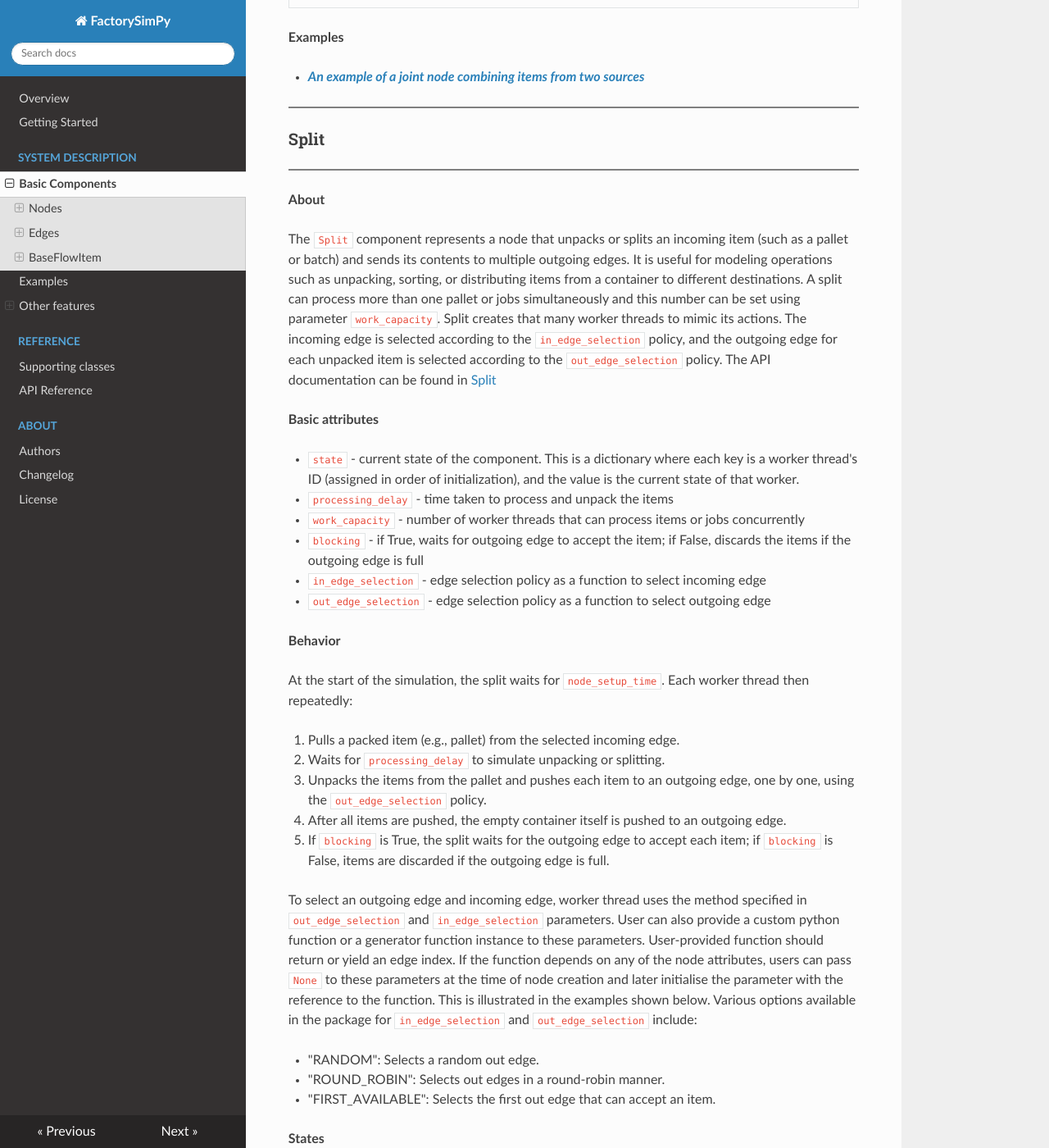
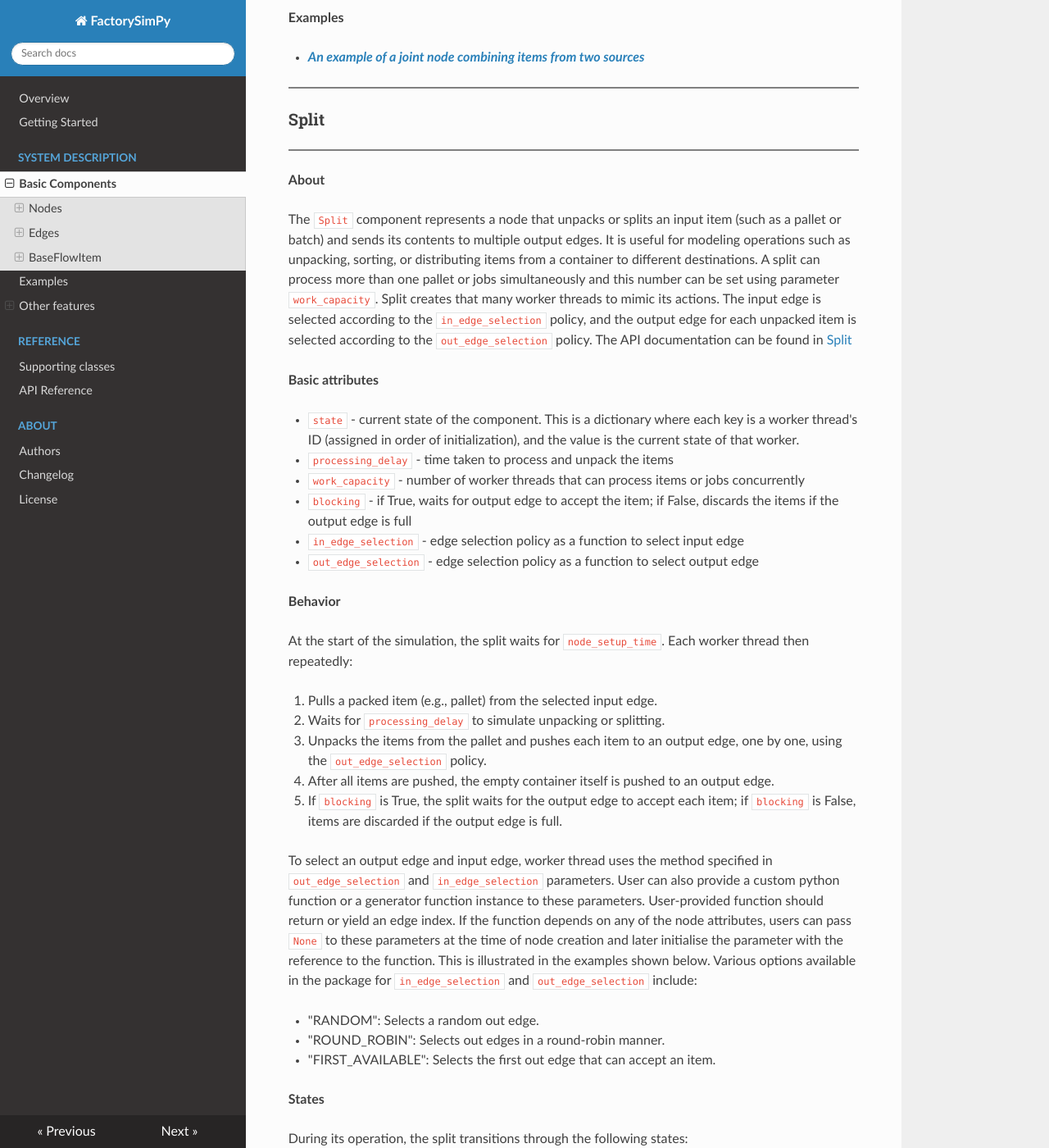
Before and after one commit to FactorySimPy/FactorySimPy, an MkDocs documentation site: the page built from docs/basic_components.md, in a window 1280 px wide and 1400 px high, scrolled down 9046 px. Shown: the whole window at 82% size. Built offline with MkDocs 1.6.1, drawn with Linux system fonts in a browser that asks for light colours; nearby versions of some CDN libraries; some of the changed text lies outside the part shown.

Commit message:
documentation update

````diff
--- a/docs/basic_components.md
+++ b/docs/basic_components.md
@@ -1,7 +1,7 @@
 # Basic Components
 
 
-Node, Edge and BaseFlowItem are the 3 basic component types in the library. All the other components are derived from them. Nodes are the active, static elements in the system and are responsible for operations such as processing, splitting, or combining items. Every node maintains a list of `in_edges` and `out_edges`, which are references to edge objects that connect it to other nodes. Other parameters of Nodes are `id` (a unique name) and `node_setup_time` (initial delay in each node, which is be a constant value). Common node types include Machine, Split, Joint, Source, and Sink. Source can be used to generate items that flow in the system. Machines are the entities that modifies/processes an item. To multiplex the items that flow in the system, Splits can be used and to pack/join items from different incoming edges a Joint can be used. Sink is the terminal node in the system and the items that enter this node cannot be retrieved.
+Node, Edge and BaseFlowItem are the 3 basic component types in the library. All the other components are derived from them. Nodes are the active, static elements in the system and are responsible for operations such as processing, splitting, or combining items. Every node maintains a list of `in_edges` and `out_edges`, which are references to edge objects that connect it to other nodes. Other parameters of Nodes are `id` (a unique name) and `node_setup_time` (initial delay in each node, which is be a constant value). Common node types include Machine, Split, Joint, Source, and Sink. Source can be used to generate items that flow in the system. Machines are the entities that modifies/processes an item. To multiplex the items that flow in the system, Splits can be used and to pack/join items from different input edges a Joint can be used. Sink is the terminal node in the system and the items that enter this node cannot be retrieved.
 
 
 Edges are passive components that connect exactly two nodes (src_node and dest_node) and helps in transfering items between them. Edges are directed. Each edge has a unique identifier called `id`, and parameters `src_node` and `dest_node` to store the reference to the source node and destination node. Specific types of edges include Buffer, Conveyor, and Fleet. Buffers act as queues with a defined delay. Conveyors move items between nodes while preserving order and support both discrete (slotted belts) and continuous motion. Fleets represent systems like warehouse robots or human operators that transport items between nodes without preserving order.
@@ -56,8 +56,8 @@ Nodes represent active elements in the system. This is a basic type and is the b
 **Basic attributes**
 
 - `id` - unique identifier of the node
-- `in_edges`- list of all the incoming edges to the node
-- `out_edges` -  list of all the outgoing edges from the node
+- `in_edges`- list of all the input edges to the node
+- `out_edges` -  list of all the output edges from the node
 - `node_setup_time`- an initial delay to set up the node.
 
 
@@ -75,8 +75,8 @@ The source is an active component that generates items that flow through the sys
 - `state` - Current state of the component.
 - `inter_arrival_time`- Time interval between two successive item generation.
 - `flow_item_type` - This is the type of item the source should generate. Either "item" or "pallet".
-- `blocking` -  If True, waits for outgoing edge to accept item; if False, discards the item if the outgoing edge if full.
-- `out_edge_selection`- Edge selection policy as a function to select outgoing edge.
+- `blocking` -  If True, waits for output edge to be available to accept item and pushes the item when it is available; if False, discards the item if the output edge if full.
+- `out_edge_selection`- Edge selection policy as a function to select output edge.
 
 **Behavior**
 
@@ -88,7 +88,7 @@ During a simulation run, the source generates items at discrete instants of time
 After generating an item and choosing an output edge, the source behaves as follows:
 
 1. If `blocking` is `True`, it waits with the processed item in a "BLOCKED_STATE" for the out edge to be available and pushes the item when output edge becomes available or has space.
-2. If `blocking` is `False`, it checks if there is space in the outgoing edge to accomodate the item. If the edge is full or unavailable, the item is discarded and the count of discarded item is recorded.
+2. If `blocking` is `False`, it checks if there is space in the output edge to accomodate the item. If the edge is full or unavailable, the item is discarded and the count of discarded item is recorded.
 
 
 
@@ -103,7 +103,7 @@ During its operation, the source transitions through the following states:
 
 2. "GENERATING_STATE": Active state where items are being created and pushed to the out_edge.
 
-3. "BLOCKED_STATE": The source is blocked, waiting for the outgoing edge to accept an item (only when `blocking` is `True`).
+3. "BLOCKED_STATE": The source is blocked, waiting for the output edge to be available to accept an item (only when `blocking` is `True`).
 
 **Usage**
 
@@ -119,8 +119,8 @@ SRC = Source(
     id="SRC2",                  # Unique identifier for the source node
     inter_arrival_time=0.4,     # Time between item generations (can be constant or function/generator)
     flow_item_type="item",      # Type of baseflowitem that the source should generate
-    blocking=False,             # If True, waits for outgoing edge to accept item; if False, discards item if the outgoing edge is full
-    out_edge_selection=0        # Strategy or function to select outgoing edge (can be string or callable or genrator or a constant int)
+    blocking=False,             # If True, waits for output edge to accept item; if False, discards item if the output edge is full
+    out_edge_selection=0        # Strategy or function to select output edge (can be string or callable or genrator or a constant int)
 )
 
 
@@ -167,14 +167,14 @@ print(f"Source {SRC.id}, state times: {SRC.stats["time_spent_in_states"]}")
 
 **About**
 
-A machine is an active component that processes items flowing through the system. Each item incurs a `processing_delay` amount of time to get processed in the machine. A machine can have multiple `in_edges` and `out_edges`. A machine can process multiple items simultaneously. The parameter `work_capacity` indicates the maximum number of items that can be processed simulatanously inside the machine. If work_capacity is set to a number greater than 1 (eg 3), this represents a machine with a maximum of 3 worker processes that are capable of processing 3 worker threads simultaneously. The `processing_delay` can be defined as a constant or defined as a random variate implemented as a python function or a generator function. Machine has two modes of operation based on the parameter value specified in `blocking`. If it is set to `True`, the processed item is held in a blocked state and machine waits for the out edge to be available to accept the item and pushes the processed item to the chosen out edge once it is available. The other mode can be configured by setting `blocking` to `False`. In this mode , the machine checks if there is space available in the chosen outgoing edge and only if there is space the item is pushed. If the outgoing edge is unavailable or full, the item will be discarded and its count will be recorded. The API documentation can be found in [Machine](machine.md)
+A machine is an active component that processes items flowing through the system. Each item incurs a `processing_delay` amount of time to get processed in the machine. A machine can have multiple `in_edges` and `out_edges`. A machine can process multiple items simultaneously. The parameter `work_capacity` indicates the maximum number of items that can be processed simulatanously inside the machine. If work_capacity is set to a number greater than 1 (eg 3), this represents a machine with a maximum of 3 worker processes that are capable of processing 3 worker threads simultaneously. The `processing_delay` can be defined as a constant or defined as a random variate implemented as a python function or a generator function. Machine has two modes of operation based on the parameter value specified in `blocking`. If it is set to `True`, the processed item is held in a blocked state and machine waits for the out edge to be available to accept the item and pushes the processed item to the chosen out edge once it is available. The other mode can be configured by setting `blocking` to `False`. In this mode , the machine checks if there is space available in the chosen output edge and only if there is space the item is pushed. If the output edge is unavailable or full, the item will be discarded and its count will be recorded. The API documentation can be found in [Machine](machine.md)
 
 **Basic attributes**
 
 - `work_capacity` - Maximum number of items that can be processed by the machine simulataneously.
 - `processing_delay`- Time taken to process an item.
 - `state` - This is the state per working thread. This is a dictionary where each key is a worker thread's ID (assigned in order of initialization), and the value is the current state of that worker.
-- `blocking`-  If True, waits for outgoing edge to accept item; if False, discards the item if the outgoing edge is full.
+- `blocking`-  If True, waits for output edge to be available to accept item and pushes the item when it is available; if False, discards the item if the output edge is full.
 - `in_edge_selection`- Edge selection policy as a function to select input edge.
 - `out_edge_selection`- Edge selection policy as a function to select output edge.
 
@@ -183,7 +183,7 @@ A machine is an active component that processes items flowing through the system
 At the start of the simulation, the machine waits for `node_setup_time`. This is an initial, one-time wait time for setting up the node and should be provided as a constant (an `int` or `float`).  Machine can process atmost `work_capacity` number of items in parallel. As soon as an item is input, a worker thread is reserved which remains busy for processing the item in `processing_delay` amount of time and at the end of this time the worker thread attempts to output the item to one of the `out_edges` selected using the `out_edge_selection` parameter. [More details on how to configure the parameters `processing_delay`, `out_edge_selection` and `in_edge_selection` can be found here](configuring_parameters.md). Multiple items can be in "PROCESSING_STATE" at a time. After processing the item, the worker thread behaves as follows:
 
 1. If `blocking` is `True`, it waits with the processed item in a "BLOCKED_STATE" for the out edge to be available and pushes the item when output edge becomes available or has space.
-2. If `blocking` is `False`, it checks if there is space in the outgoing edge to accomodate the item. If the edge is full or unavailable, the item is discarded and the count of discarded item is recorded.
+2. If `blocking` is `False`, it checks if there is space in the output edge to accomodate the item. If the edge is full or unavailable, the item is discarded and the count of discarded item is recorded.
 
 
 
@@ -193,11 +193,11 @@ At the start of the simulation, the machine waits for `node_setup_time`. This is
 
 1. "SETUP_STATE": Initialization or warm-up phase before item processing starts.
 
-2. "IDLE_STATE": When the machine doesnot have any item to process as the incoming edge is empty
+2. "IDLE_STATE": When the machine doesnot have any item to process as the input edge is empty
 
 3. "PROCESSING_STATE": Active state where items are being processed.
 
-4. "BLOCKED_STATE": The machine is blocked, when the incoming edge is full or unavilable .
+4. "BLOCKED_STATE": The machine is blocked, when the input edge is full or unavilable .
 
 **Usage**
 
@@ -212,9 +212,9 @@ MACHINE1 = Machine(
     id="MACHINE1",                    # Unique identifier for the machine node
     work_capacity=4,            # Max number of items that can be processed simultaneously
     processing_delay=1.2,       # Processing delay (constant or generator/function)
-    blocking=False,             # If True, waits for outgoing edge to accept item; if False, discards item if the outgoing edge is full
-    in_edge_selection="RANDOM",  # Policy or function to select incoming edge
-    out_edge_selection="RANDOM"  # Policy or function to select outgoing edge
+    blocking=False,             # If True, waits for output edge to accept item; if False, discards item if the output edge is full
+    in_edge_selection="RANDOM",  # Policy or function to select input edge
+    out_edge_selection="RANDOM"  # Policy or function to select output edge
 )
 ```
 
@@ -266,27 +266,27 @@ print(f"Worker occupancy, {MACHINE1.time_per_work_occupancy)})
 
 **About**
 
-The `Joint` component represents a node that combines or packs items from multiple incoming edges into a single pallet or box, and then pushes the packed pallet to an outgoing edge. It is useful for modeling operations such as packing, assembly, or combining flows from different sources. The number of items to be taken from each incoming edge can be specified, and the first incoming edge is expected to provide the pallet or container. A joint can process more than one item simultaneously and this number can be set using parameter `work_capacity`. Joint creates that many worker threads to mimic its actions. The API documentation can be found in [Joint](joint.md)
+The `Joint` component represents a node that combines or packs items from multiple input edges into a single pallet or box, and then pushes the packed pallet to an output edge. It is useful for modeling operations such as packing, assembly, or combining flows from different sources. The number of items to be taken from each input edge can be specified, and the first input edge is expected to provide the pallet or container. A joint can process more than one item simultaneously and this number can be set using parameter `work_capacity`. Joint creates that many worker threads to mimic its actions. The API documentation can be found in [Joint](joint.md)
 
 **Basic attributes**
 
 - `state` - current state of the component. This is a dictionary where each key is a worker thread's ID (assigned in order of initialization), and the value is the current state of that worker.
 - `processing_delay` - time taken to process and pack the items
 - `work_capacity` - maximum number of jobs or pallets that can be processed simultaneously
-- `blocking` - if True, waits for outgoing edge to accept the packed pallet; if False, discards the pallet if the outgoing edge is full
-- `target_quantity_of_each_item` - list specifying how many items to take from each incoming edge (first entry is always 1 for the pallet)
-- `out_edge_selection` - edge selection policy as a function to select outgoing edge
+- `blocking` - if True, waits for output edge to accept the packed pallet; if False, discards the pallet if the output edge is full
+- `target_quantity_of_each_item` - list specifying how many items to take from each input edge (first entry is always 1 for the pallet)
+- `out_edge_selection` - edge selection policy as a function to select output edge
 
 **Behavior**
  At the start of the simulation, the joint waits for `node_setup_time`. This is an initial, one-time wait time for setting up the node and should be provided as a constant (an `int` or `float`). Then it spawns `work_capacity` number of threads.
  Each worker thread then repeatedly:
 
-1. Pulls a pallet from the first incoming edge.
-2. Pulls the specified number of items from each of the other incoming edges and adds them to the pallet.
+1. Pulls a pallet from the first input edge.
+2. Pulls the specified number of items from each of the other input edges and adds them to the pallet.
 3. Waits for `processing_delay` to simulate packing/combining.
-4. Pushes the packed pallet to the outgoing edge, either waiting if `blocking` is True or discarding if the edge is full and `blocking` is False.
+4. Pushes the packed pallet to the output edge, either waiting if `blocking` is True or discarding if the edge is full and `blocking` is False.
 
-To select an outgoing edge, to push the item to, worker thread uses the method specified in `out_edge_selection` parameter. User can also provide a custom python function or a generator function instance to these parameters. User-provided function should return or yield an edge index. If the function depends on any of the node attributes, users can pass `None` to these parameters at the time of node creation and later initialise the parameter with the reference to the function. This is illustrated in the examples shown below.
+To select an output edge, to push the item to, worker thread uses the method specified in `out_edge_selection` parameter. User can also provide a custom python function or a generator function instance to these parameters. User-provided function should return or yield an edge index. If the function depends on any of the node attributes, users can pass `None` to these parameters at the time of node creation and later initialise the parameter with the reference to the function. This is illustrated in the examples shown below.
 Various options available in the package for `out_edge_selection` include:
 
 - "RANDOM": Selects a random out edge.
@@ -300,7 +300,7 @@ During its operation, the joint transitions through the following states:
 1. "SETUP_STATE": Initialization or warm-up phase before packing starts.
 2. "IDLE_STATE": Waiting to receive a pallet and items.
 3. "PROCESSING_STATE": Actively packing items into the pallet.
-4. "BLOCKED_STATE": Blocked, waiting for the outgoing edge to accept the packed pallet.
+4. "BLOCKED_STATE": Blocked, waiting for the output edge to accept the packed pallet.
 
 **Usage**
 
@@ -316,8 +316,8 @@ JOINT1 = Joint(
     target_quantity_of_each_item=[1, 2],  # 1 pallet from in_edges[0], 2 items from in_edges[1]
     work_capacity=1,                  # Number of pallets that can be packed simultaneously
     processing_delay=1.5,             # Packing delay (constant or generator/function)
-    blocking=True,                    # Wait for outgoing edge to accept pallet
-    out_edge_selection="RANDOM"        # Policy or function to select outgoing edge
+    blocking=True,                    # Wait for output edge to accept pallet
+    out_edge_selection="RANDOM"        # Policy or function to select output edge
 )
 ```
 
@@ -350,28 +350,28 @@ print(f"Joint {JOINT1.id}, worker1 state times: {JOINT1.stats[1]['total_time_spe
 
 **About**
 
-The `Split` component represents a node that unpacks or splits an incoming item (such as a pallet or batch) and sends its contents to multiple outgoing edges. It is useful for modeling operations such as unpacking, sorting, or distributing items from a container to different destinations.  A split can process more than one pallet or jobs simultaneously and this number can be set using parameter `work_capacity`. Split creates that many worker threads to mimic its actions. The incoming edge is selected according to the `in_edge_selection` policy, and the outgoing edge for each unpacked item is selected according to the `out_edge_selection` policy. The API documentation can be found in [Split](split.md)
+The `Split` component represents a node that unpacks or splits an input item (such as a pallet or batch) and sends its contents to multiple output edges. It is useful for modeling operations such as unpacking, sorting, or distributing items from a container to different destinations.  A split can process more than one pallet or jobs simultaneously and this number can be set using parameter `work_capacity`. Split creates that many worker threads to mimic its actions. The input edge is selected according to the `in_edge_selection` policy, and the output edge for each unpacked item is selected according to the `out_edge_selection` policy. The API documentation can be found in [Split](split.md)
 
 **Basic attributes**
 
 - `state` - current state of the component. This is a dictionary where each key is a worker thread's ID (assigned in order of initialization), and the value is the current state of that worker.
 - `processing_delay` - time taken to process and unpack the items
 - `work_capacity` - number of worker threads that can process items or jobs concurrently
-- `blocking` - if True, waits for outgoing edge to accept the item; if False, discards the items if the outgoing edge is full
-- `in_edge_selection` - edge selection policy as a function to select incoming edge
-- `out_edge_selection` - edge selection policy as a function to select outgoing edge
+- `blocking` - if True, waits for output edge to accept the item; if False, discards the items if the output edge is full
+- `in_edge_selection` - edge selection policy as a function to select input edge
+- `out_edge_selection` - edge selection policy as a function to select output edge
 
 **Behavior**
 
 At the start of the simulation, the split waits for `node_setup_time`. Each worker thread then repeatedly:
 
-1. Pulls a packed item (e.g., pallet) from the selected incoming edge.
+1. Pulls a packed item (e.g., pallet) from the selected input edge.
 2. Waits for `processing_delay` to simulate unpacking or splitting.
-3. Unpacks the items from the pallet and pushes each item to an outgoing edge, one by one, using the `out_edge_selection` policy.
-4. After all items are pushed, the empty container itself is pushed to an outgoing edge.
-5. If `blocking` is True, the split waits for the outgoing edge to accept each item; if `blocking` is False, items are discarded if the outgoing edge is full.
+3. Unpacks the items from the pallet and pushes each item to an output edge, one by one, using the `out_edge_selection` policy.
+4. After all items are pushed, the empty container itself is pushed to an output edge.
+5. If `blocking` is True, the split waits for the output edge to accept each item; if `blocking` is False, items are discarded if the output edge is full.
 
-To select an outgoing edge and incoming edge, worker thread uses the method specified in `out_edge_selection` and `in_edge_selection` parameters. User can also provide a custom python function or a generator function instance to these parameters. User-provided function should return or yield an edge index. If the function depends on any of the node attributes, users can pass `None` to these parameters at the time of node creation and later initialise the parameter with the reference to the function. This is illustrated in the examples shown below.
+To select an output edge and input edge, worker thread uses the method specified in `out_edge_selection` and `in_edge_selection` parameters. User can also provide a custom python function or a generator function instance to these parameters. User-provided function should return or yield an edge index. If the function depends on any of the node attributes, users can pass `None` to these parameters at the time of node creation and later initialise the parameter with the reference to the function. This is illustrated in the examples shown below.
 Various options available in the package for `in_edge_selection` and `out_edge_selection` include:
 
 - "RANDOM": Selects a random out edge.
@@ -386,7 +386,7 @@ During its operation, the split transitions through the following states:
 1. "SETUP_STATE": Initialization or warm-up phase before unpacking starts.
 2. "IDLE_STATE": Waiting to receive a container/item.
 3. "PROCESSING_STATE": Actively unpacking or splitting items.
-4. "BLOCKED_STATE": Blocked, waiting for the outgoing edge to accept the item.
+4. "BLOCKED_STATE": Blocked, waiting for the output edge to accept the item.
 
 **Usage**
 
@@ -401,9 +401,9 @@ SPLIT1 = Split(
     id="SPLIT1",                # Unique identifier for the split node
     work_capacity=1,            # Number of worker threads
     processing_delay=1.0,       # Unpacking delay (constant or generator/function)
-    blocking=True,              # Wait for outgoing edge to accept item
-    in_edge_selection="RANDOM",  # Policy or function to select incoming edge
-    out_edge_selection="ROUND_ROBIN"  # Policy or function to select outgoing edge
+    blocking=True,              # Wait for output edge to accept item
+    in_edge_selection="RANDOM",  # Policy or function to select input edge
+    out_edge_selection="ROUND_ROBIN"  # Policy or function to select output edge
 )
 ```
 
@@ -447,7 +447,7 @@ from factorysimpy.nodes.sink import Sink
 SINK = SINK(
     env,                        # Simulation environment
     id="SINK",                # Unique identifier for the  node
-    in_edge_selection="RANDOM",  # Policy or function to select incoming edge
+    in_edge_selection="RANDOM",  # Policy or function to select input edge
 
 )
 ```
````
Also changed, not shown: docs/examples.md (+1 -1 lines), docs/index.md (+2 -2 lines).
